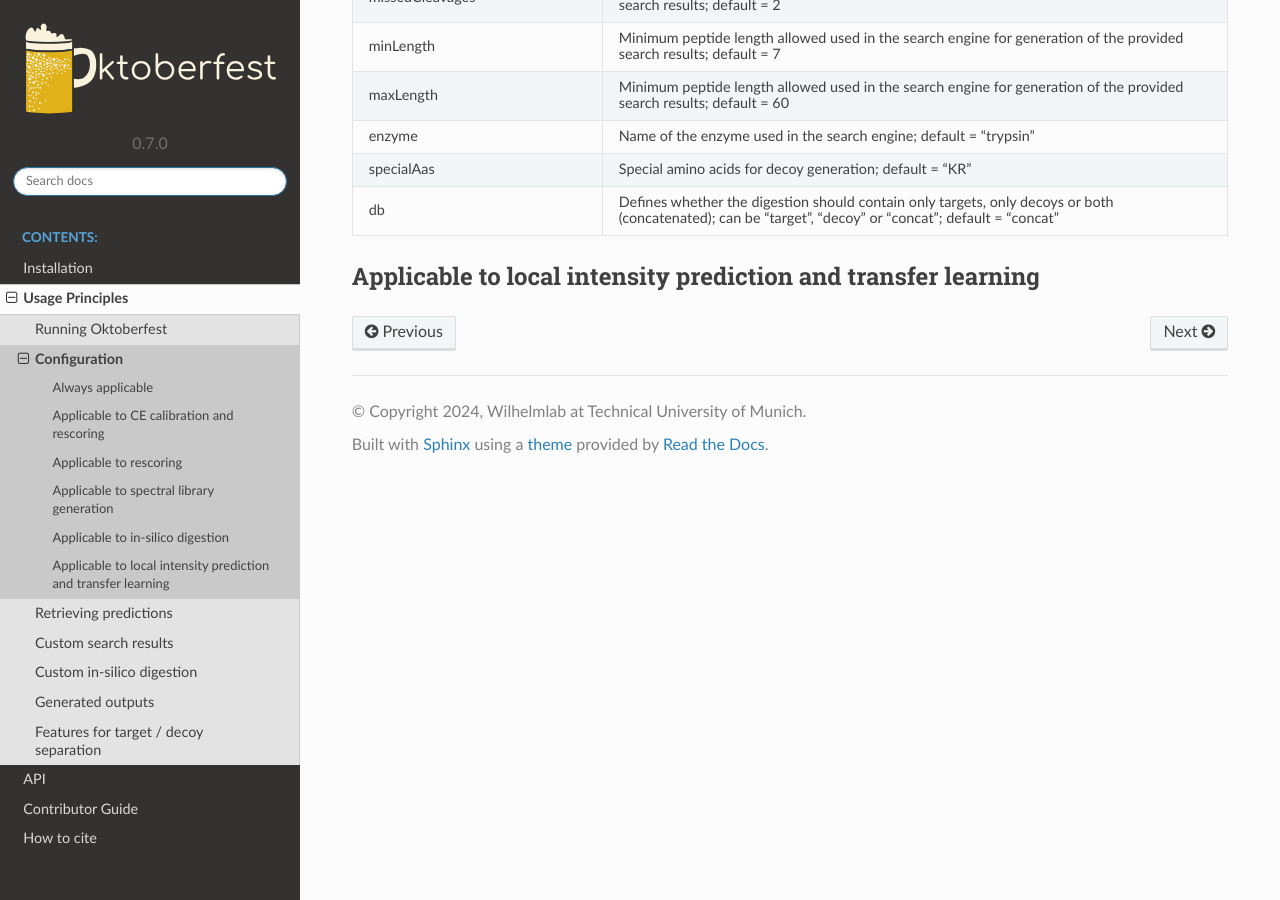
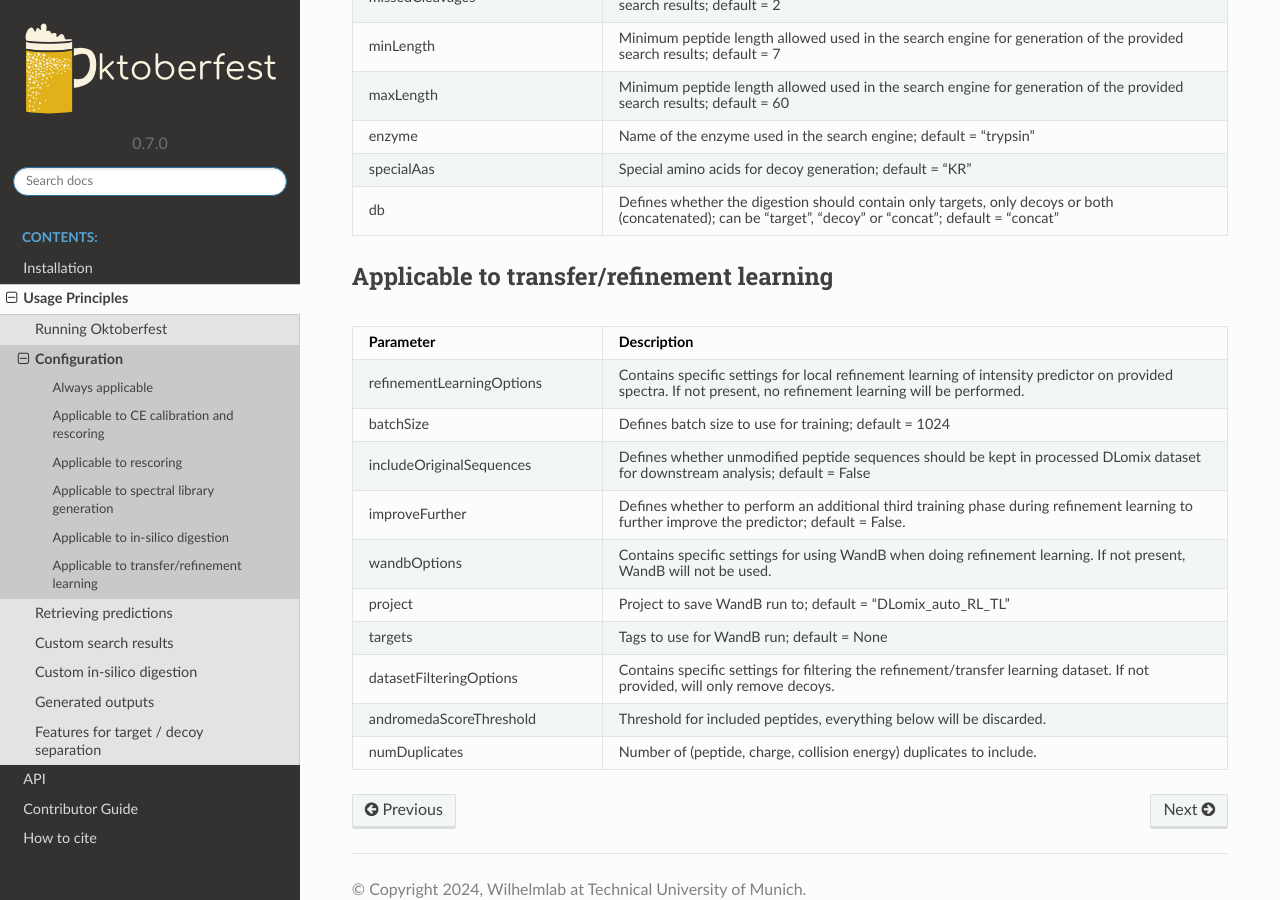
Before and after one commit to wilhelm-lab/oktoberfest, a Sphinx documentation site: the page built from docs/config.rst, in a window 1280 px wide and 900 px high, scrolled down 2540 px. Built offline with Sphinx 7.4.7 and the Read the Docs theme 2.0.0, drawn with Linux system fonts in a browser that asks for light colours.

Commit message:
docs(dlomix): update config parameters

```diff
--- a/docs/config.rst
+++ b/docs/config.rst
@@ -141,28 +141,32 @@ Applicable to in-silico digestion
    |     db                     | Defines whether the digestion should contain only targets, only decoys or both (concatenated); can be "target", "decoy" or "concat"; default = "concat"            |
    +----------------------------+--------------------------------------------------------------------------------------------------------------------------------------------------------------------+
 
-Applicable to local intensity prediction and transfer learning
+Applicable to transfer/refinement learning
 --------------------------------------------------------------
 
 .. table::
    :class: fixed-table local-prediction-config-table
 
-   +------------------------------+--------------------------------------------------------------------------------------------------------------------------------------------------------------------+
-   | Parameter                    |                             Description                                                                                                                            |
-   +==============================+====================================================================================================================================================================+
-   | refinementLearningOptions    | Contains specific settings for local refinement learning of intensity predictor on provided spectra. If not present, no refinement learning will be performed.     |
-   +----------------------------+--------------------------------------------------------------------------------------------------------------------------------------------------------------------+
-   |     batchSize                | Defines batch size to use for training; default = 1024                                                                                                             |
-   +------------------------------+--------------------------------------------------------------------------------------------------------------------------------------------------------------------+
-   |     includeOriginalSequences | Defines whether unmodified peptide sequences should be kept in processed DLomix dataset for downstream analysis; default = False                                   |
-   +------------------------------+--------------------------------------------------------------------------------------------------------------------------------------------------------------------+
-   |     availableGpus            | Specifies indices of GPUs to set as visible to CUDA for training process. If not specified, all available GPUs will be used.                                       |
-   +------------------------------+--------------------------------------------------------------------------------------------------------------------------------------------------------------------+
-   |     improveFurther           | Defines whether to perform an additional third training phase during refinement learning to further improve the predictor; default = False.                        |
-   +------------------------------+--------------------------------------------------------------------------------------------------------------------------------------------------------------------+
-   |     wandbOptions             | Contains specific settings for using WandB when doing refinement learning. If not present, WandB will not be used.                                                 |
-   +------------------------------+--------------------------------------------------------------------------------------------------------------------------------------------------------------------+
-   |         project              | Project to save WandB run to; default = "DLomix_auto_RL_TL"                                                                                                        |
-   +------------------------------+--------------------------------------------------------------------------------------------------------------------------------------------------------------------+
-   |         targets              | Tags to use for WandB run; default = None                                                                                                                          |
-   +------------------------------+--------------------------------------------------------------------------------------------------------------------------------------------------------------------+
+   +---------------------------------+--------------------------------------------------------------------------------------------------------------------------------------------------------------------+
+   | Parameter                       |                             Description                                                                                                                            |
+   +=================================+====================================================================================================================================================================+
+   | refinementLearningOptions       | Contains specific settings for local refinement learning of intensity predictor on provided spectra. If not present, no refinement learning will be performed.     |
+   +---------------------------------+--------------------------------------------------------------------------------------------------------------------------------------------------------------------+
+   |     batchSize                   | Defines batch size to use for training; default = 1024                                                                                                             |
+   +---------------------------------+--------------------------------------------------------------------------------------------------------------------------------------------------------------------+
+   |     includeOriginalSequences    | Defines whether unmodified peptide sequences should be kept in processed DLomix dataset for downstream analysis; default = False                                   |
+   +---------------------------------+--------------------------------------------------------------------------------------------------------------------------------------------------------------------+
+   |     improveFurther              | Defines whether to perform an additional third training phase during refinement learning to further improve the predictor; default = False.                        |
+   +---------------------------------+--------------------------------------------------------------------------------------------------------------------------------------------------------------------+
+   |     wandbOptions                | Contains specific settings for using WandB when doing refinement learning. If not present, WandB will not be used.                                                 |
+   +---------------------------------+--------------------------------------------------------------------------------------------------------------------------------------------------------------------+
+   |         project                 | Project to save WandB run to; default = "DLomix_auto_RL_TL"                                                                                                        |
+   +---------------------------------+--------------------------------------------------------------------------------------------------------------------------------------------------------------------+
+   |         targets                 | Tags to use for WandB run; default = None                                                                                                                          |
+   +---------------------------------+--------------------------------------------------------------------------------------------------------------------------------------------------------------------+
+   |     datasetFilteringOptions     | Contains specific settings for filtering the refinement/transfer learning dataset. If not provided, will only remove decoys.                                       |
+   +---------------------------------+--------------------------------------------------------------------------------------------------------------------------------------------------------------------+
+   |         andromedaScoreThreshold | Threshold for included peptides, everything below will be discarded.                                                                                               |
+   +---------------------------------+--------------------------------------------------------------------------------------------------------------------------------------------------------------------+
+   |         numDuplicates           | Number of (peptide, charge, collision energy) duplicates to include.                                                                                               |
+   +---------------------------------+--------------------------------------------------------------------------------------------------------------------------------------------------------------------+
```
